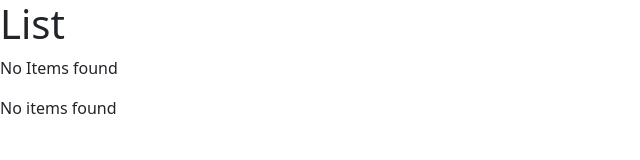
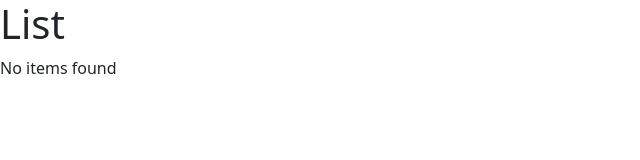
Before and after one commit to Ufhano/quick-brushup, a React (Vite) app: page / in a window 1280 px wide. Shown: the top 160 px of the page, without its empty margins (0-640 px from the left). Built offline with nearby package versions, Linux system fonts and the light colour scheme.

Commit message:
Update ListGroup.tsx

```diff
--- a/src/Components/ListGroup.tsx
+++ b/src/Components/ListGroup.tsx
@@ -8,7 +8,7 @@ function ListGroup() {
   return (
     <>
       <h1>List</h1>
-      {items.length ===0? <p>No Items found</p>:null}
+
       {items.length===0 && <p>No items found</p>}
       <ul className="list-group">
         {items.map((item) => (
```
